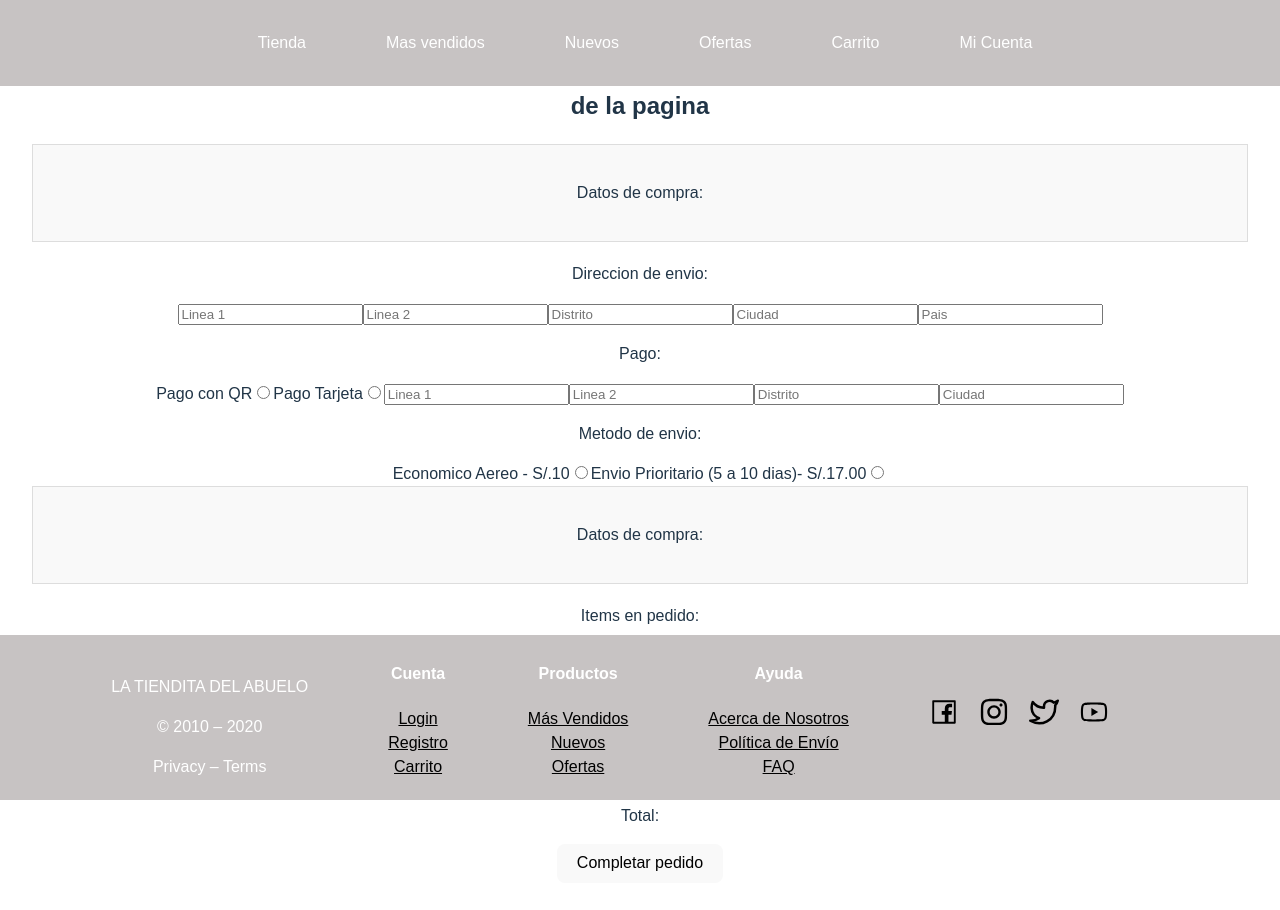
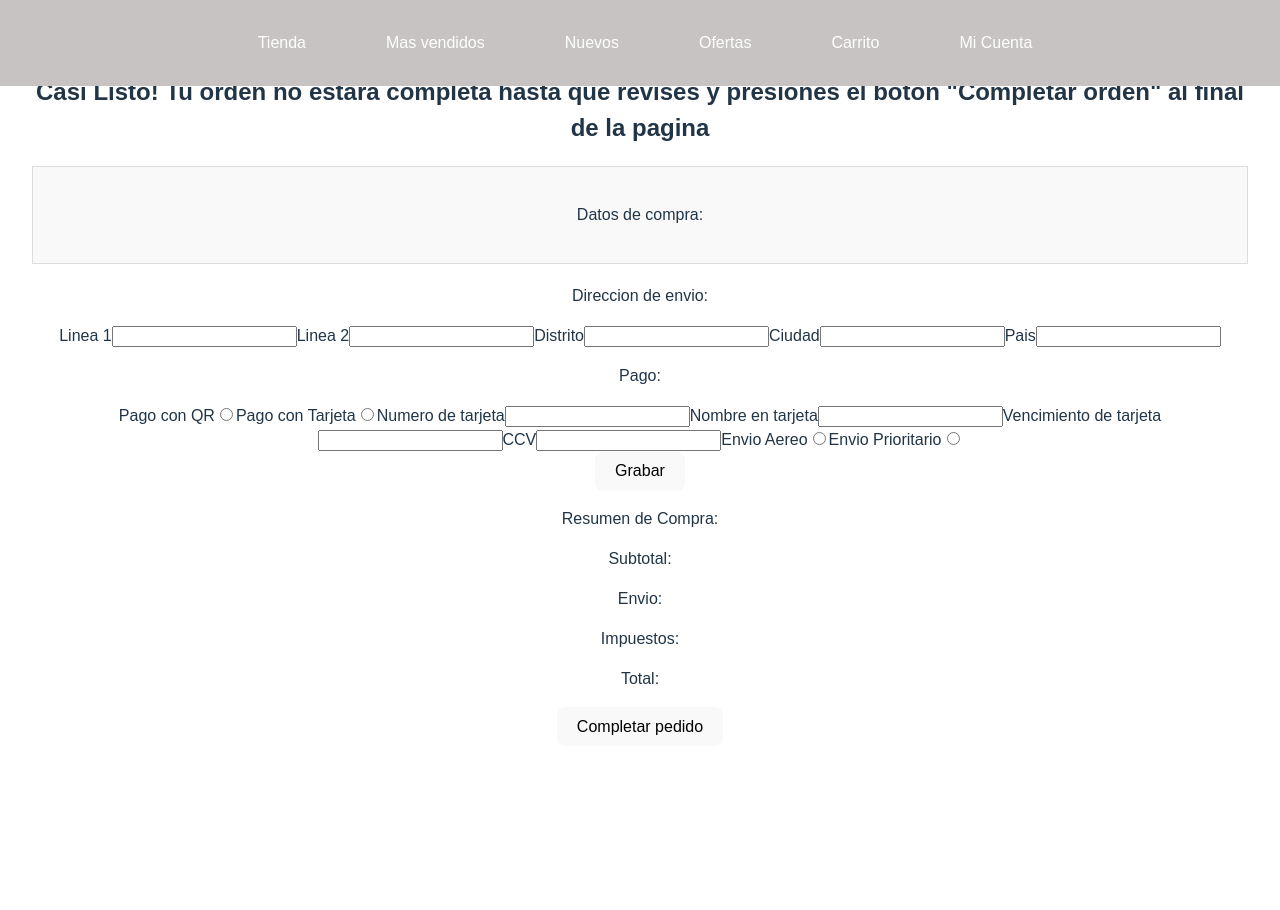
Before and after one commit to LuiguiParedes2018/ProyectoPrograWeb, a React (Vite) app: page /Checkout in a window 1280 px wide. Shown: the top 910 px of the page. After the commit the page ends 800 px from the top, so only its background shows below. Built offline with nearby package versions, Linux system fonts and the light colour scheme; a web font is replaced by a local one.

Commit message:
añadidas api para checkout modificando lista de objetos del back

```diff
--- a/package.json
+++ b/package.json
@@ -12,6 +12,7 @@
   "dependencies": {
     "react": "^18.2.0",
     "react-dom": "^18.2.0",
+    "react-hook-form": "^7.51.5",
     "react-icons": "^5.2.1",
     "react-router-dom": "^6.23.0"
   },
--- a/src/componentes/Checkout.jsx
+++ b/src/componentes/Checkout.jsx
@@ -1,10 +1,41 @@
-import Objetos from "../assets/Lista.json";
 import React from "react";
 import { Link } from 'react-router-dom';
+import { useState } from "react";
+import { useNavigate} from "react-router-dom";
+import { useForm } from 'react-hook-form';
+
 import Menu from './Menu'
 import Pie from './Pie'
 
 function Checkout() {
+    const { register, handleSubmit } = useForm();
+    const [statusCode, setStatusCode] = useState(null);
+    const navegar = useNavigate()
+
+    async function onSubmit(values) {
+        // Aquí puedes usar values para enviar la información
+        await fetch('http://localhost:3080/api/tienda/newPedido',  {
+            method: "POST",
+            body: JSON.stringify(values),
+            headers: {
+              'Content-Type': 'application/json',
+              'Accept': 'application/json'
+            }
+          })
+        .then( (res) => {
+          setStatusCode(res.status)
+          if ( res.status === 201 ) {
+            console.log("********************")
+            navegar('/PedidoCompleto');
+          } else {
+            console.log(statusCode)
+          }
+        })
+        .finally(() => {
+          console.log("ya terminamos")
+        })
+
+      }
 
     return (
         <>
@@ -15,42 +46,49 @@ function Checkout() {
 
         <div className='Contenedor'>
             <p>Datos de compra:</p>
+
+
         </div>
+
         <div class id='Envio'>
             <p>Direccion de envio:</p>
-            <input id="idaddress" name="Linea" tabindex="1" placeholder="Linea 1" required />
-            <input id="idaddress" name="Linea" tabindex="1" placeholder="Linea 2" required />
-            <input id="idaddress" name="Linea" tabindex="1" placeholder="Distrito" required />
-            <input id="idaddress" name="Linea" tabindex="1" placeholder="Ciudad" required />
-            <input id="idaddress" name="Linea" tabindex="1" placeholder="Pais" required />
+            <form onSubmit={handleSubmit(onSubmit)} className="my-form">
+            <label htmlFor="linea_1">Linea 1</label>
+            <input type="text" {...register("linea_1")} />
+            <label htmlFor="linea_2">Linea 2</label>
+            <input type="text" {...register("linea_2")} />
+            <label htmlFor="distrito">Distrito</label>
+            <input type="text" {...register("distrito")} />
+            <label htmlFor="ciudad">Ciudad</label>
+            <input type="text" {...register("ciudad")} />
+            <label htmlFor="pais">Pais</label>
+            <input type="text" {...register("pais")} />
+            <p>Pago: </p>
+            <label htmlFor="idQR">Pago con QR</label>
+            <input type="radio" value="QR" name="tipo_de_pago" id="tipo_de_pago" {...register('tipo_de_pago')} />
+            <label htmlFor="idQR">Pago con Tarjeta</label>
+            <input type="radio" value="Tarjeta de Credito" name="tipo_de_pago" id="tipo_de_pago" {...register('tipo_de_pago')} />
+            <label htmlFor="numero_de_tarjeta">Numero de tarjeta</label>
+            <input type="text" {...register("numero_de_tarjeta")} />
+            <label htmlFor="nombre_en_tarjeta">Nombre en tarjeta</label>
+            <input type="text" {...register("nombre_en_tarjeta")} />
+            <label htmlFor="vencimiento">Vencimiento de tarjeta</label>
+            <input type="text" {...register("vencimiento")} />
+            <label htmlFor="ccv">CCV</label>
+            <input type="text" {...register("ccv")} />
+            <label htmlFor="idQR">Envio Aereo</label>
+            <input type="radio" value="Aereo" name="metodo_de_envio" id="metodo_de_envio" {...register('metodo_de_envio')} />
+            <label htmlFor="idQR">Envio Prioritario</label>
+            <input type="radio" value="Priotitario" name="metodo_de_envio" id="metodo_de_envio" {...register('metodo_de_envio')} />
+            <div class id='Pago'>
+            </div>
+            <button type="submit">Grabar</button>
+            </form>
+
+
+
         </div>
 
-        <div class id='Pago'>
-            <p>Pago:</p>
-            <label for="idQR">Pago con QR</label>
-            <input type="radio" value="Pago con QR" name="tipo" id="idQR"></input>
-            <label for="idCC">Pago Tarjeta</label>
-            <input type="radio" value="Profesor" name="tipo" id="idCC"></input>
-            <input id="idaddress" name="Linea" tabindex="1" placeholder="Linea 1" required />
-            <input id="idaddress" name="Linea" tabindex="1" placeholder="Linea 2" required />
-            <input id="idaddress" name="Linea" tabindex="1" placeholder="Distrito" required />
-            <input id="idaddress" name="Linea" tabindex="1" placeholder="Ciudad" required />
-        </div>
-        <div className='Contenedor2'>
-            <p>Metodo de envio:</p>
-        </div>
-        <div class id='TipoEnvio'>
-        <label for="idAereo">Economico Aereo - S/.10</label>
-            <input type="radio" value="Aereo" name="tipo" id="idAereo"></input>
-            <label for="idPriori">Envio Prioritario (5 a 10 dias)- S/.17.00</label>
-            <input type="radio" value="Prioritario" name="tipo" id="idPriori"></input>
-        </div>
-        <div className='Contenedor'>
-            <p>Datos de compra:</p>
-        </div>
-            <div id='s'>
-            <p>Items en pedido:</p>
-           </div>
 
 
         <div class id='Pago'>
@@ -63,7 +101,6 @@ function Checkout() {
           <button>Completar pedido</button>
             </Link>
         </div>
-        <Pie/>
         </>
     );
 
```
Also changed, not shown: 1 other file (tests, documents, lock files or other folders).
